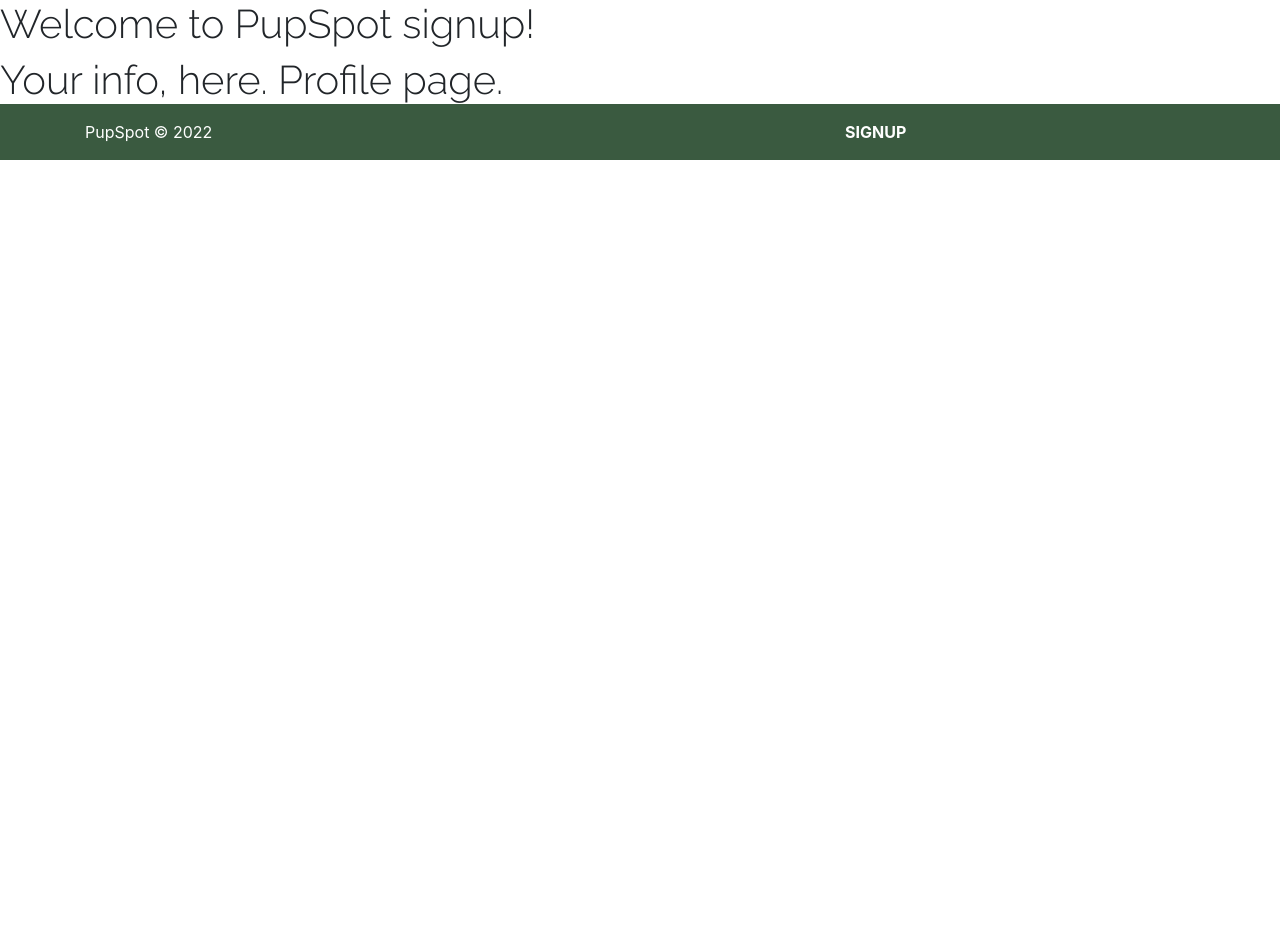
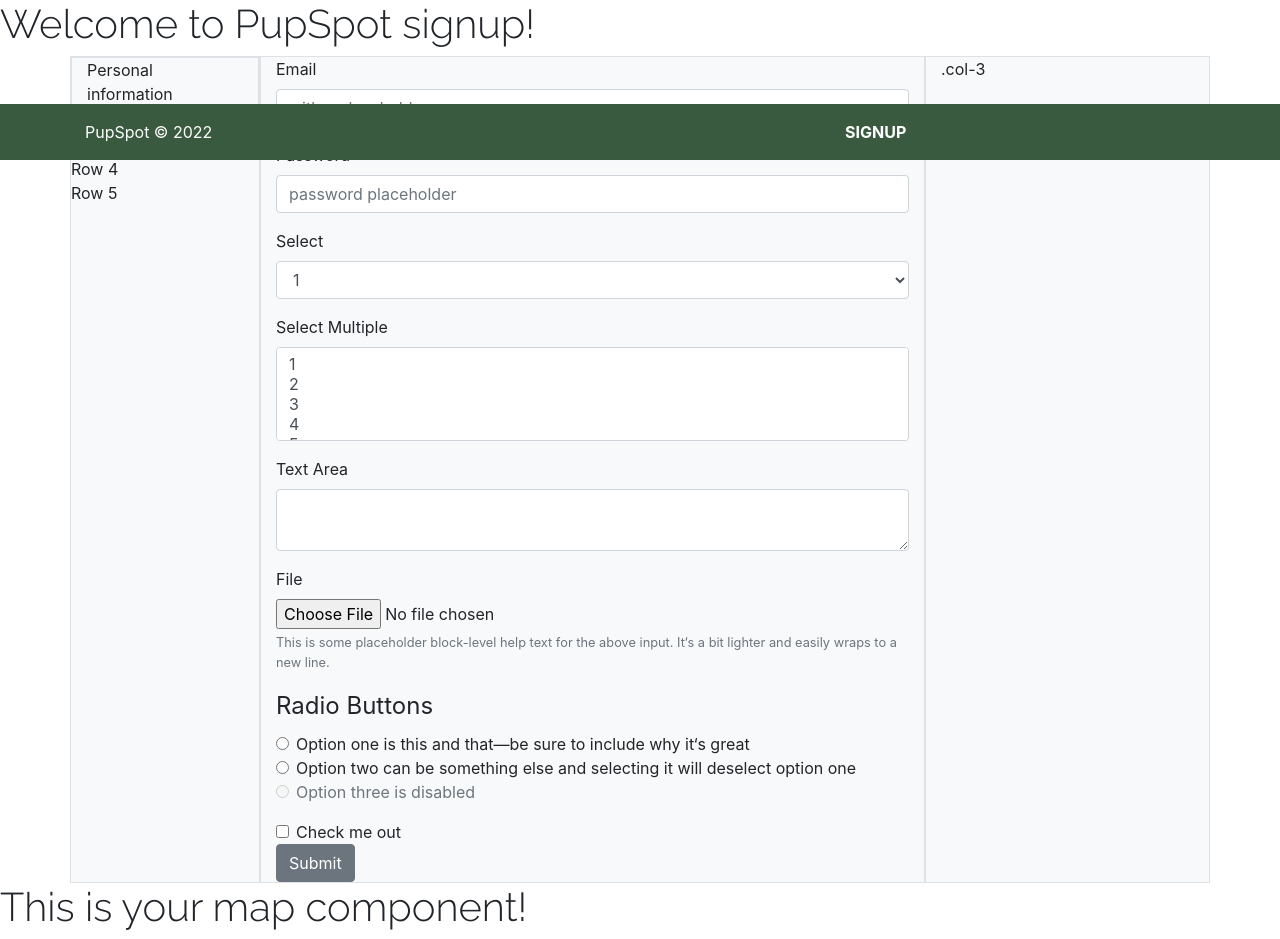
Before and after one commit to davelandey/pupspot, a React (Create React App) app in the folder client/: page /profile in a window 1280 px wide. Shown: the part 640-1579 px from the top of the page. Before the commit the page ends 808 px from the top, so only its background shows below. Built offline with nearby package versions, Linux system fonts and the light colour scheme.

Commit message:
profile component building started

```diff
--- a/client/package.json
+++ b/client/package.json
@@ -10,6 +10,7 @@
     "react": "^18.2.0",
     "react-bootstrap": "^2.5.0",
     "react-dom": "^18.2.0",
+    "react-icons": "^4.4.0",
     "react-router": "^6.4.1",
     "react-router-dom": "^6.4.1",
     "react-scripts": "5.0.1",
--- a/client/src/App.jsx
+++ b/client/src/App.jsx
@@ -5,7 +5,7 @@ import Signup from "./components/Signup/Signup";
 import Login from "./components/Login/Login";
 import Footer from "./components/Footer/Footer";
 import Map from "./components/Map/Map";
-import Profile from "./components/Profile/Profile";
+import Profile from "./components/Profile/ProfilePage";
 import NavbarComponent from "./components/NavbarComponent/NavbarComponent";
 import "bootstrap/dist/css/bootstrap.min.css";
 
@@ -18,10 +18,9 @@ function App() {
       <h1>Heading 1</h1>
       <h2>Heading 2</h2>
       <h3>Heading 3</h3>
-
       <Login />
       <Signup />
-      <Profile />
+      <Profile/>
       <Map />
       <Footer />
 
@@ -32,6 +31,7 @@ function App() {
         <Route path="/restaurants" element={<Map />} />
         <Route path="/login" element={<Login />} />
         <Route path="/signup" element={<Signup />} />
+        {/* <Route path="/profile" element={<Profile/>}/> */}
       </Routes>
     </div>
   );
--- a/client/src/components/Profile/Profile.css
+++ b/client/src/components/Profile/Profile.css
@@ -0,0 +1,97 @@
+Container{
+    width: 100%;
+}
+
+.profilePage{
+    width: 100%;
+    align-content: center;
+    /* height: 80vh; */
+    background-color: green;
+    padding: none;
+    margin: none;
+}
+
+#Menu-item-1{
+    align-content: center;
+    text-align: center;
+}
+
+/* ** -------------  NOT USED FOR ProfilePage Styling--------------- */
+/*
+:root {
+    --navBg: #060b26;
+  }
+
+  .navbar {
+    background-color: var(--navBg);
+    height: 80px;
+    display: flex;
+    justify-content: start;
+    align-items: center;
+  }
+
+  .menu-bars {
+    margin-left: 2rem;
+    font-size: 2rem;
+    background: none;
+  }
+
+  .nav-menu {
+    background-color: var(--navBg);
+    width: 250px;
+    height: 100vh;
+    display: flex;
+    justify-content: center;
+    position: fixed;
+    top: 0;
+    left: -100%;
+    transition: 850ms;
+  }
+
+  .nav-menu {
+    left: 0;
+    transition: 350ms;
+  }
+
+  .nav-text {
+    display: flex;
+    justify-content: start;
+    align-items: center;
+    padding: 8px 0 8px 16px;
+    list-style: none;
+    height: 60px;
+  }
+
+  .nav-text a {
+    text-decoration: none;
+    color: #f5f5f5;
+    font-size: 18px;
+    width: 95%;
+    height: 100%;
+    display: flex;
+    align-items: center;
+    padding: 0 16px;
+    border-radius: 4px;
+  }
+
+  .nav-text a:hover {
+    background-color: #1a83ff;
+  }
+
+  .nav-menu-items {
+    width: 100%;
+    padding: 0;
+  }
+
+  .navbar-toggle {
+    background-color: var(--navBg);
+    width: 100%;
+    height: 80px;
+    display: flex;
+    justify-content: start;
+    align-items: center;
+  }
+
+  span {
+    margin-left: 16px;
+  } */
--- a/client/src/components/Profile/Profile.jsx
+++ b/client/src/components/Profile/Profile.jsx
@@ -1,12 +1,77 @@
 import "./Profile.css"
+import {Container, Row, Col} from "reactstrap"
+import React, { useState } from "react";
+import {profileMenuData} from "./profileMenuData.js"
+
+// import * as FaIcons from "react-icons/fa"; //Now i get access to all the icons
+// import * as AiIcons from "react-icons/ai";
+
+import { IconContext } from "react-icons";
+
+// ROUTING
+
+import { Link } from "react-router-dom";
 
 
+// export default function Navbar() {
+//   const [sidebar, setSidebar] = useState(false);
+
+//   const showSidebar = () => setSidebar(!sidebar);
 
 const Profile = (props) => {
 
     return (
     <>
-    <h1>Your info, here. Profile page. </h1>
+    <Container className="profilePage">
+      <Row>
+    <Col
+      className="bg-light border"
+      xs="3"
+    >
+         <IconContext.Provider value={{ color: "#FFF" }}>
+        {/* SET ICON COLOR HERE */}
+        <div className="profilePageMenu">
+          {/* <Link to="#" className="menu-bars">
+            <FaIcons.FaBars onClick={showSidebar} />
+          </Link> */}
+        </div>
+        {/* <nav className={sidebar ? "nav-menu active" : "nav-menu"}> */}
+        <nav>
+          {/* <ul className="nav-menu-items" onClick={showSidebar}> */}
+          <ul className="nav-menu-items">
+            <li className="navbar-toggle">
+              {/* <Link to="#" className="menu-bars">
+                <AiIcons.AiOutlineClose />
+              </Link> */}
+            </li>
+            {profileMenuData.map((item, index) => {
+
+                <li key={index} className={item.cName}>
+                  <Link to={item.path}>
+                    {item.icon}
+                    <span>{item.title}</span>
+                  </Link>
+                </li>
+
+            })}
+          </ul>
+        </nav>
+      </IconContext.Provider>
+    </Col>
+    <Col
+      className="bg-light border"
+      xs="auto"
+    >
+      .col-auto - variable width content
+    </Col>
+    <Col
+      className="bg-light border"
+      xs="3"
+    >
+      .col-3
+    </Col>
+  </Row>
+  </Container>
     </>
     );
 }
--- /dev/null
+++ b/client/src/components/Profile/ProfilePage.jsx
@@ -0,0 +1,209 @@
+import "./Profile.css"
+import { NavLink } from "react-router-dom";
+import {Container, Row, Col, Input, Label, Form, FormText, FormGroup, Button} from "reactstrap"
+
+
+
+const Profile = (props) => {
+
+    return (
+      <>
+    <Container className="profilePage">
+      {/* One row, across page */}
+      <Row>
+        {/* Column one */}
+    <Col
+      className="bg-light border"
+      xs="2"
+    >
+      {/* Rows within column one */}
+        <Row>
+           <Col className="bg-light border">
+           Personal information
+           </Col>
+        </Row>
+        <Row>
+            <Col className="bg-light border">
+            Privacy settings
+            </Col>
+        </Row>
+        <Row>
+            Pet Profile
+        </Row>
+        <Row>
+            Row 4
+        </Row>
+        <Row>
+            Row 5
+        </Row>
+    </Col>
+    {/* Column two - will adjust to size, automatically*/}
+    <Col
+      className="bg-light border"
+      xxl ="4"
+    >
+      <Form>
+  <FormGroup>
+    <Label for="exampleEmail">
+      Email
+    </Label>
+    <Input
+      id="exampleEmail"
+      name="email"
+      placeholder="with a placeholder"
+      type="email"
+    />
+  </FormGroup>
+  <FormGroup>
+    <Label for="examplePassword">
+      Password
+    </Label>
+    <Input
+      id="examplePassword"
+      name="password"
+      placeholder="password placeholder"
+      type="password"
+    />
+  </FormGroup>
+  <FormGroup>
+    <Label for="exampleSelect">
+      Select
+    </Label>
+    <Input
+      id="exampleSelect"
+      name="select"
+      type="select"
+    >
+      <option>
+        1
+      </option>
+      <option>
+        2
+      </option>
+      <option>
+        3
+      </option>
+      <option>
+        4
+      </option>
+      <option>
+        5
+      </option>
+    </Input>
+  </FormGroup>
+  <FormGroup>
+    <Label for="exampleSelectMulti">
+      Select Multiple
+    </Label>
+    <Input
+      id="exampleSelectMulti"
+      multiple
+      name="selectMulti"
+      type="select"
+    >
+      <option>
+        1
+      </option>
+      <option>
+        2
+      </option>
+      <option>
+        3
+      </option>
+      <option>
+        4
+      </option>
+      <option>
+        5
+      </option>
+    </Input>
+  </FormGroup>
+  <FormGroup>
+    <Label for="exampleText">
+      Text Area
+    </Label>
+    <Input
+      id="exampleText"
+      name="text"
+      type="textarea"
+    />
+  </FormGroup>
+  <FormGroup>
+    <Label for="exampleFile">
+      File
+    </Label>
+    <Input
+      id="exampleFile"
+      name="file"
+      type="file"
+    />
+    <FormText>
+      This is some placeholder block-level help text for the above input. It‘s a bit lighter and easily wraps to a new line.
+    </FormText>
+  </FormGroup>
+  <FormGroup tag="fieldset">
+    <legend>
+      Radio Buttons
+    </legend>
+    <FormGroup check>
+      <Input
+        name="radio1"
+        type="radio"
+      />
+      {' '}
+      <Label check>
+        Option one is this and that—be sure to include why it‘s great
+      </Label>
+    </FormGroup>
+    <FormGroup check>
+      <Input
+        name="radio1"
+        type="radio"
+      />
+      {' '}
+      <Label check>
+        Option two can be something else and selecting it will deselect option one
+      </Label>
+    </FormGroup>
+    <FormGroup
+      check
+      disabled
+    >
+      <Input
+        disabled
+        name="radio1"
+        type="radio"
+      />
+      {' '}
+      <Label check>
+        Option three is disabled
+      </Label>
+    </FormGroup>
+  </FormGroup>
+  <FormGroup check>
+    <Input type="checkbox" />
+    {' '}
+    <Label check>
+      Check me out
+    </Label>
+  </FormGroup>
+  <Button>
+    Submit
+  </Button>
+</Form>
+
+    </Col>
+    {/* Column three */}
+    <Col
+      className="bg-light border"
+      xs="3"
+    >
+      .col-3
+    </Col>
+  </Row>
+  </Container>
+    </>
+    );
+}
+
+export default Profile;
--- /dev/null
+++ b/client/src/components/Profile/profileMenuData.js
@@ -0,0 +1,44 @@
+import React from "react";
+
+import * as FaIcons from "react-icons/fa";
+import * as AiIcons from "react-icons/ai";
+import * as IoIcons from "react-icons/io";
+
+export const profileMenuData = [
+  {
+    title: "Home",
+    path: "/",
+    icon: <AiIcons.AiFillHome />,
+    cName: "nav-text"
+  },
+  {
+    title: "Reports",
+    path: "/reports",
+    icon: <IoIcons.IoIosPaper />,
+    cName: "nav-text"
+  },
+  {
+    title: "Products",
+    path: "/products",
+    icon: <FaIcons.FaCartPlus />,
+    cName: "nav-text"
+  },
+  {
+    title: "Team",
+    path: "/team",
+    icon: <IoIcons.IoMdPeople />,
+    cName: "nav-text"
+  },
+  {
+    title: "Messages",
+    path: "/",
+    icon: <FaIcons.FaEnvelopeOpenText />,
+    cName: "nav-text"
+  },
+  {
+    title: "Support",
+    path: "/support",
+    icon: <IoIcons.IoMdHelpCircle />,
+    cName: "nav-text"
+  }
+];
```
Also changed, not shown: 1 other file (tests, documents, lock files or other folders).
